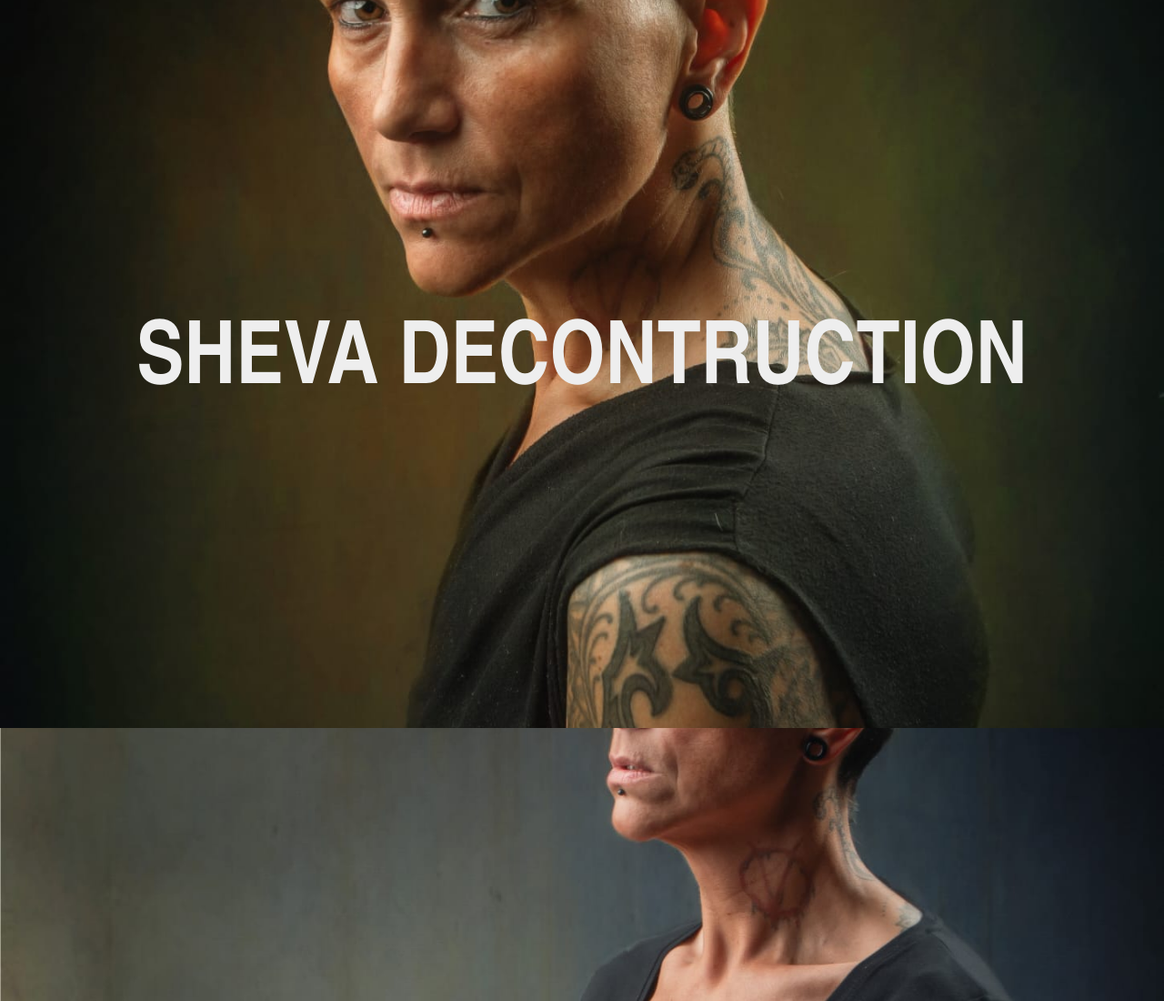
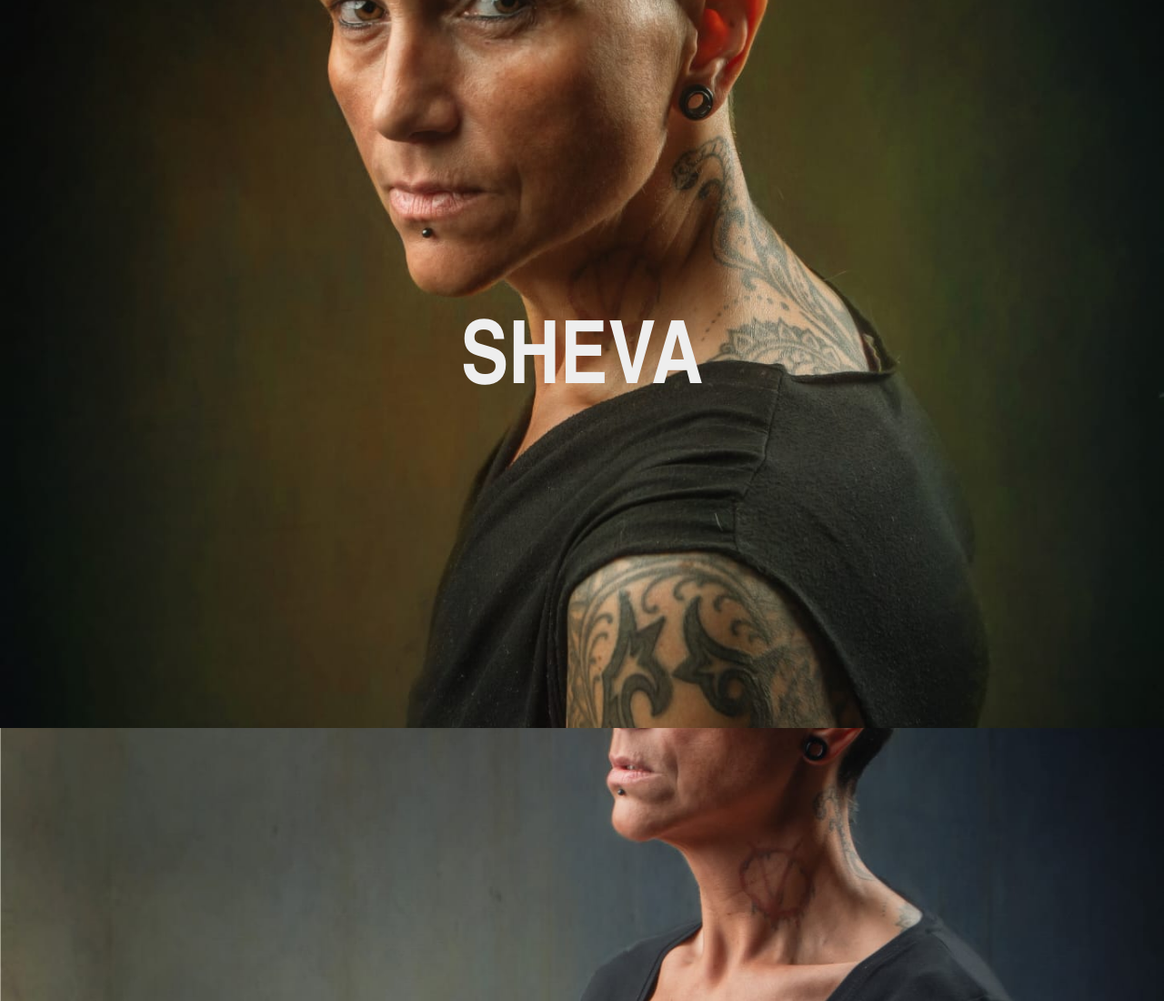
Before and after one commit to Sime-81/sheva-cmd, a plain HTML site: page index.html in a window 1280 px wide. Shown: the top 1100 px of the page at 91% size. Drawn offline with Linux system fonts and the light colour scheme; a web font is replaced by a local one.

Commit message:
titre change

```diff
--- a/index.html
+++ b/index.html
@@ -10,7 +10,7 @@
 <body>
     <header>
         <div class="titre-1">
-            <h1>Sheva Decontruction</h1>
+            <h1>Sheva</h1>
         </div>
     </header>
     <section class="description">
```
